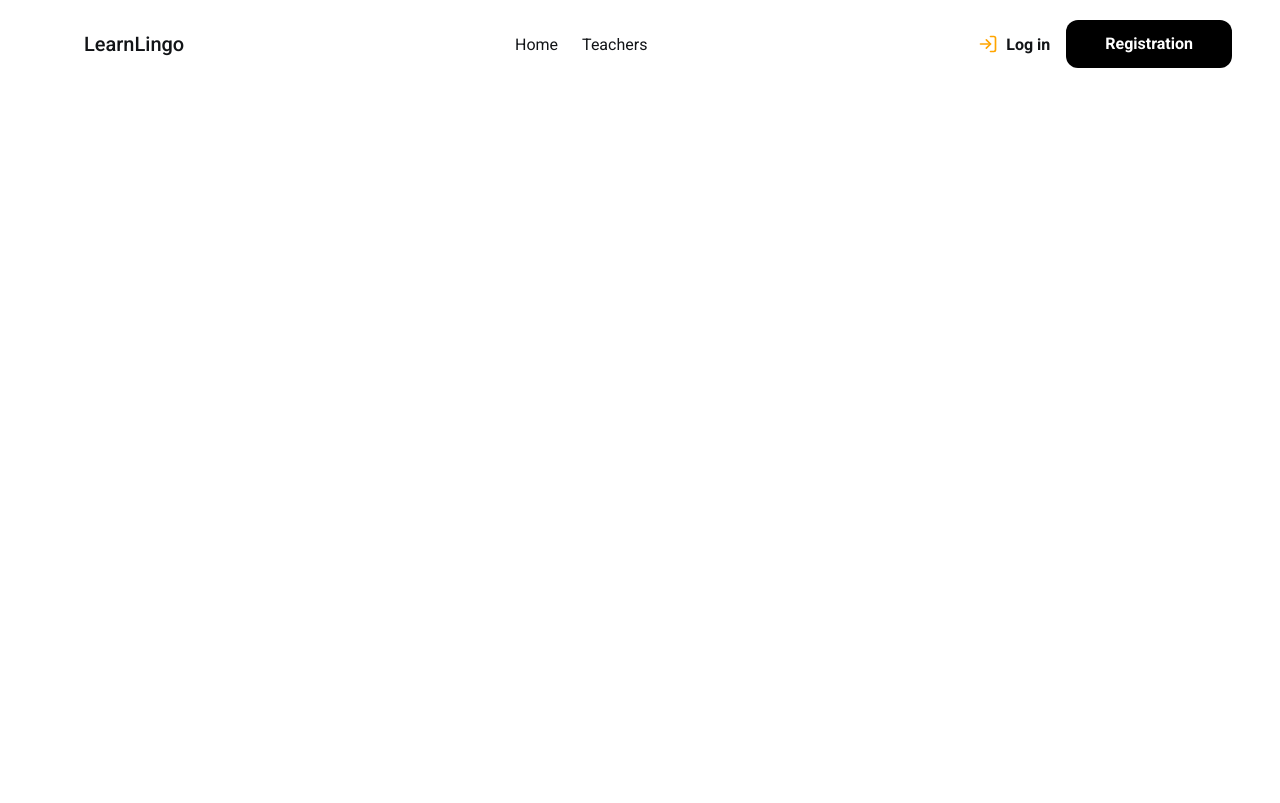
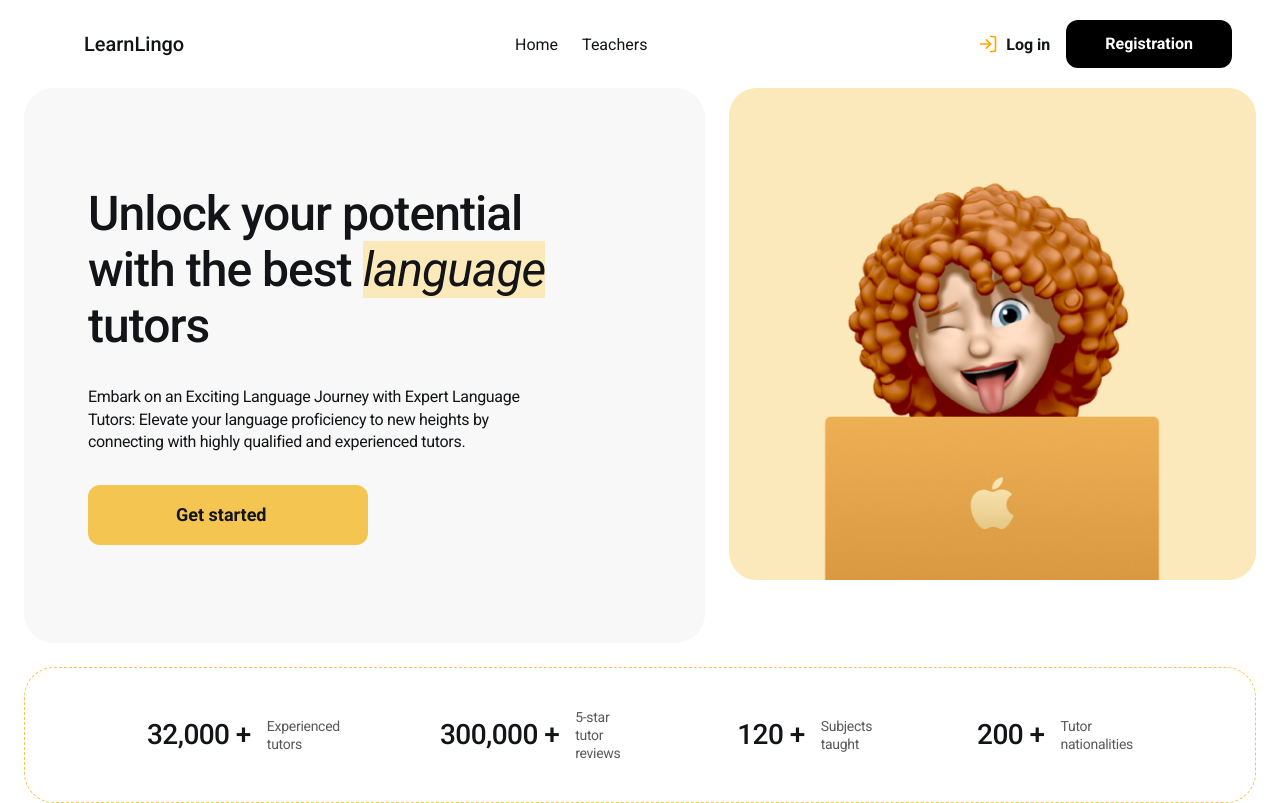
Before and after one commit to denis-ovcharov/language-teachers-react, a React (Vite) app: page / in a window 1280 px wide. Built offline with nearby package versions, Linux system fonts and the light colour scheme; no server answers.

Commit message:
fix router

```diff
--- a/src/components/App/App.tsx
+++ b/src/components/App/App.tsx
@@ -12,7 +12,7 @@
       <Header />
       <main>
         <Routes>
-          <Route path="/language-teachers-react" element={<HomePage />} />
+          <Route path="/" element={<HomePage />} />
           <Route path="/teachers" element={<TeachersPage />} />
           <Route
             path="/favorites"
--- a/src/main.tsx
+++ b/src/main.tsx
@@ -1,6 +1,6 @@
 // import { StrictMode } from "react";
 import { createRoot } from "react-dom/client";
-import { BrowserRouter } from "react-router-dom";
+import { BrowserRouter, HashRouter } from "react-router-dom";
 import { AuthProvider } from "./context/AuthContext";
 import App from "./components/App/App";
 import "./global.css";
@@ -11,10 +11,10 @@
 
 createRoot(document.getElementById("root")!).render(
   // <StrictMode>
-  <BrowserRouter>
+  <HashRouter>
     <AuthProvider>
       <App />
     </AuthProvider>
-  </BrowserRouter>,
+  </HashRouter>,
   // </StrictMode>,
 );
```
